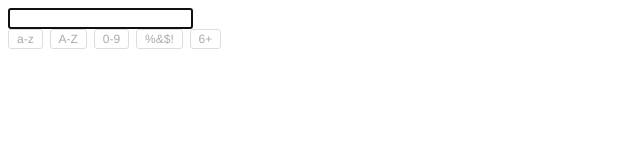
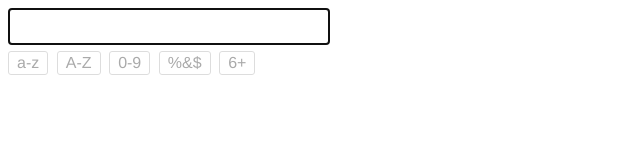
Before and after one commit to Zeumo/field-validator, a website: page examples/index.html in a window 1280 px wide. Shown: the whole page, without its empty margins (0-640 px from the left). Drawn offline with nearby package versions, Linux system fonts and the light colour scheme.

Commit message:
Update example

```diff
--- a/examples/index.html
+++ b/examples/index.html
@@ -9,7 +9,14 @@
   <style>
     body {
       font-family: Helvetica;
-      font-size: 14px;
+      font-size: 20px;
+    }
+
+    input {
+      padding: 10px;
+      border: 1px solid #ddd;
+      width: 300px;
+      margin-bottom: 5px;
     }
 
     .validations span {
@@ -19,7 +26,7 @@
       border-radius: 3px;
       margin-right: 3px;
       padding: 2px 8px;
-      font-size: 12px;
+      font-size: 16px;
     }
 
     .validations span.active-error {
@@ -40,7 +47,7 @@
     <span class="lowercase">a-z</span>
     <span class="uppercase">A-Z</span>
     <span class="numbers">0-9</span>
-    <span class="symbols">%&$!</span>
+    <span class="symbols">%&$</span>
     <span class="length">6+</span>
   </div>
 
```
